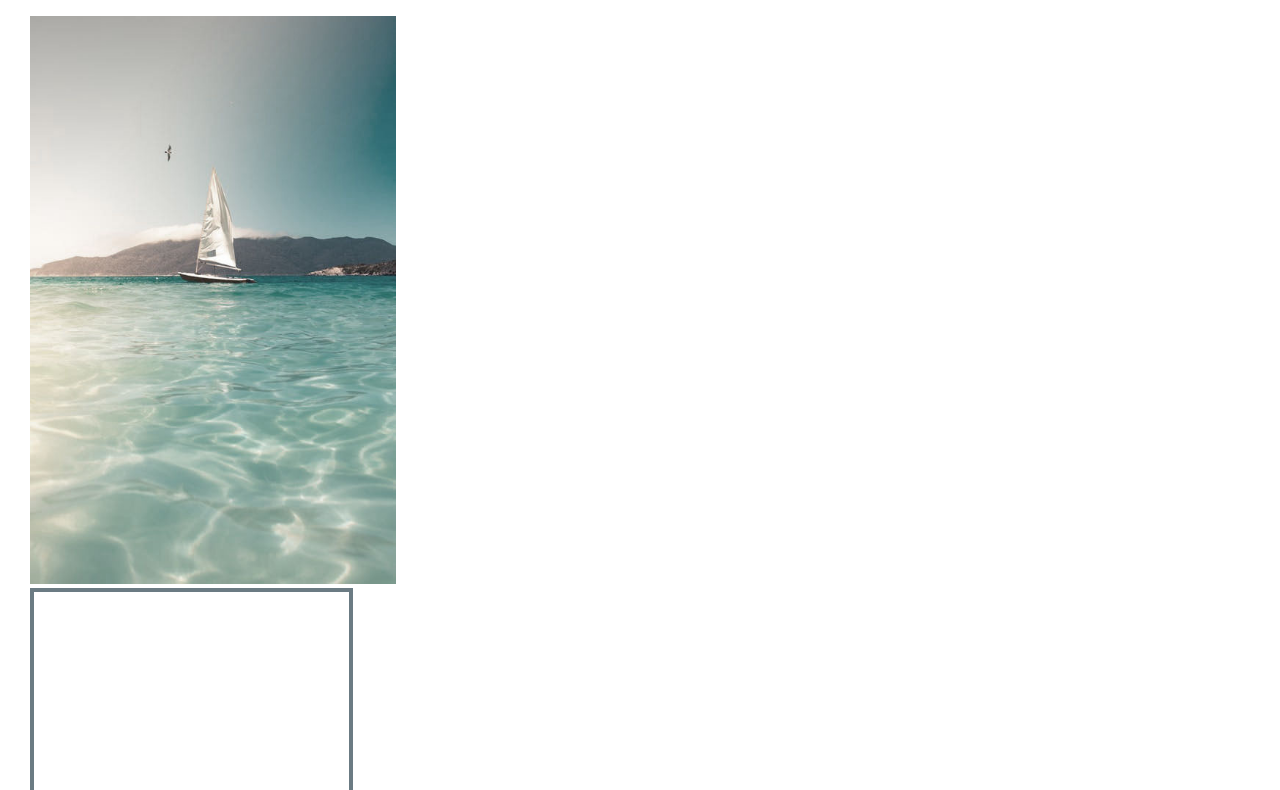
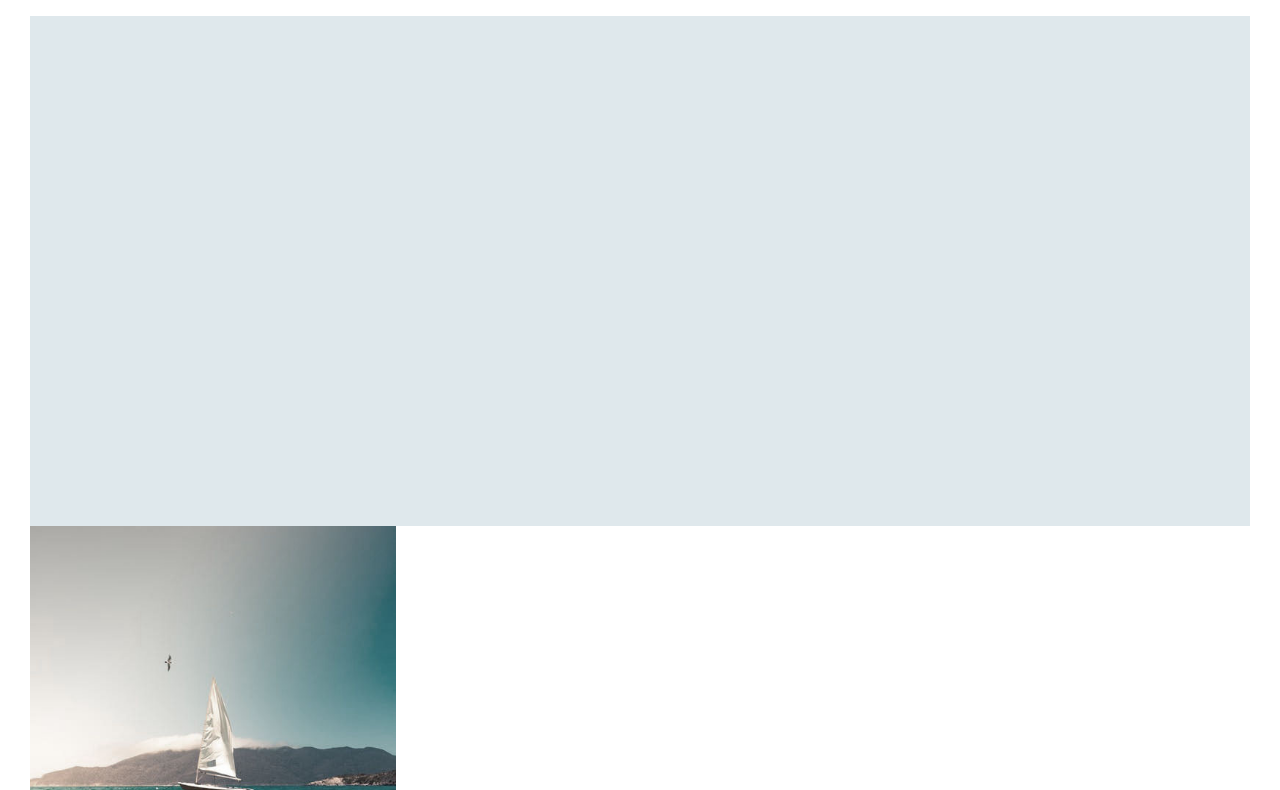
Before and after one commit to aycadogan/TravelinParadise, a website: page index.html in a window 1280 px wide. Shown: the part 96-886 px from the top of the page. Drawn offline with nearby package versions, Linux system fonts and the light colour scheme.

Commit message:
completed main html and its components

```diff
--- a/scss/_components.scss
+++ b/scss/_components.scss
@@ -14,6 +14,12 @@ nav{
 }
 
 main{
+    .light-blue-box{
+        background-color: $color-first-blue;
+        width: 100%;
+        height: 510px;
+        z-index:10
+    }
     .container{
         img{
             width: 30%;
```
Also changed, not shown: css/main.css, 1 other file.
